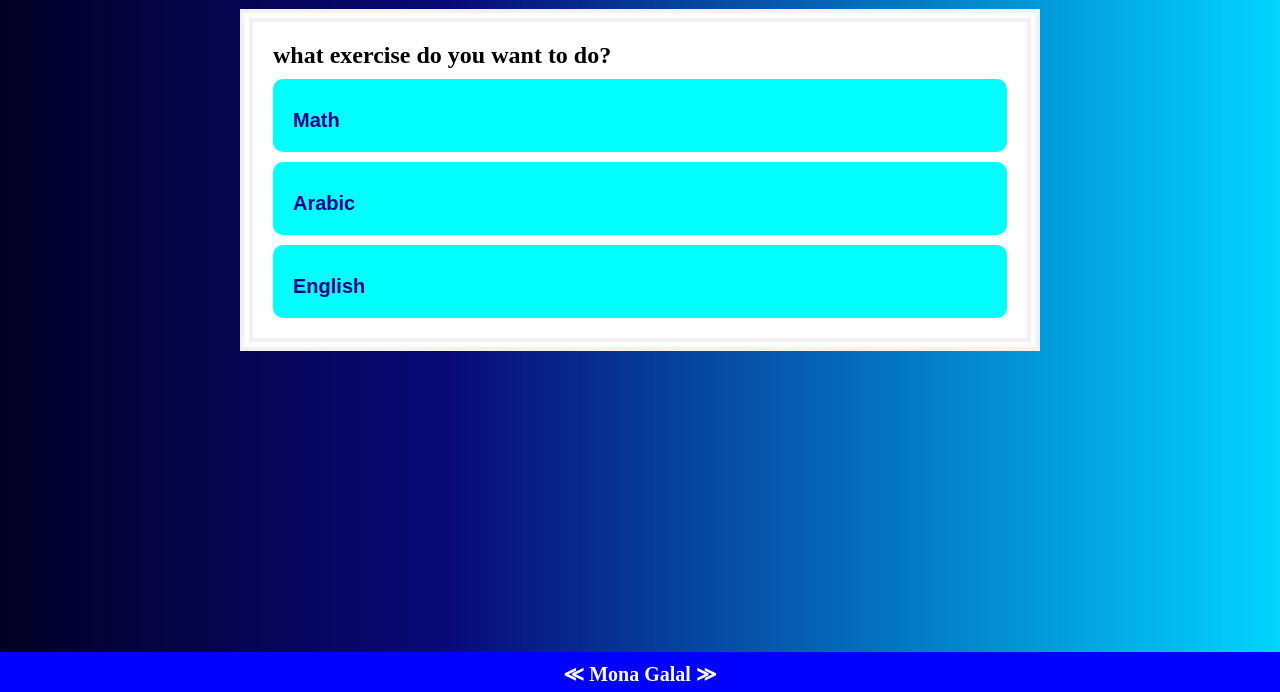
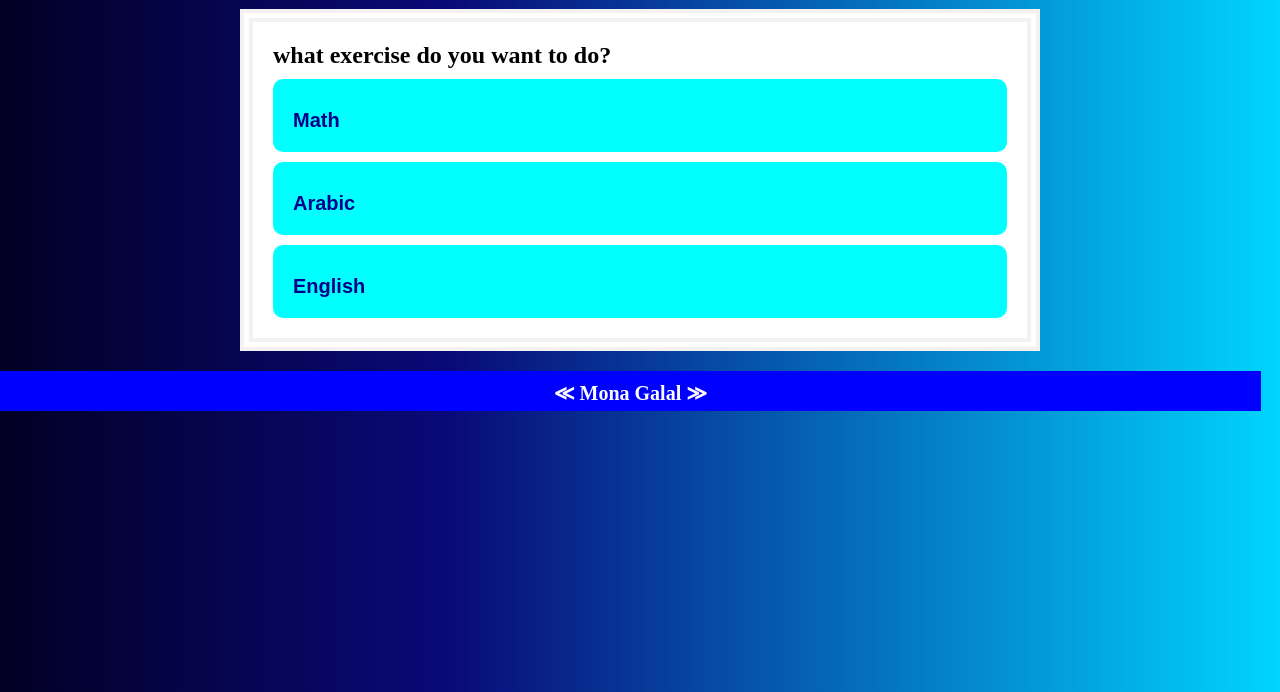
Before and after one commit to MonaHasanin/QuizApp, a plain HTML site: page index.html in a window 1280 px wide. Shown: the part 108-800 px from the top of the page. Drawn offline with Linux system fonts and the light colour scheme.

Commit message:
Update style.css

```diff
--- a/css/style.css
+++ b/css/style.css
@@ -25,11 +25,9 @@ header , footer {
     justify-content: space-between;
 }
 footer {
-   position: fixed;
-   bottom: 0;
-   width: 100vw;
-
- }
+    bottom: 100%;
+   width: 98.5vw;
+  }
 .quiz-app {
     margin: 20px auto;
     width: 800px;
```
